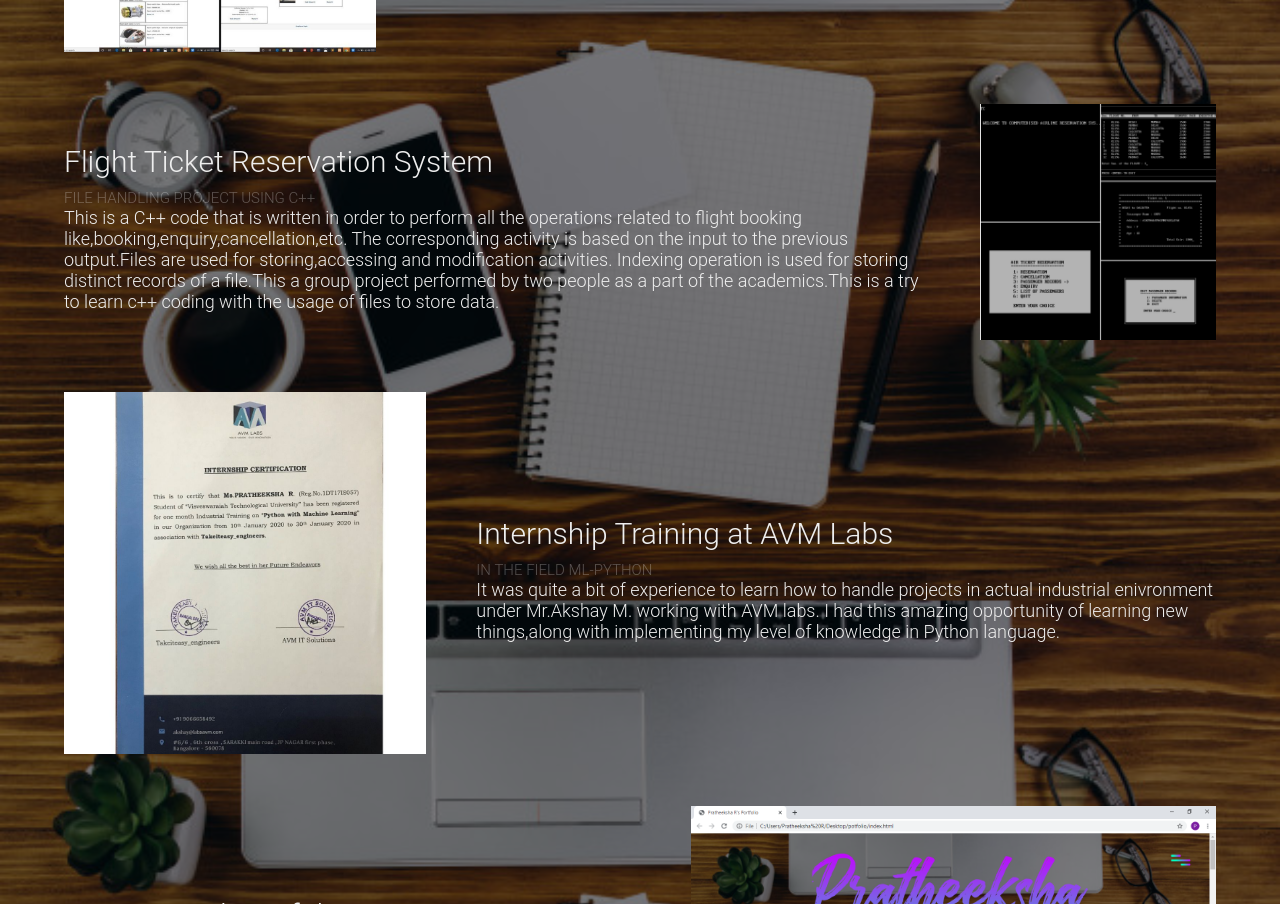
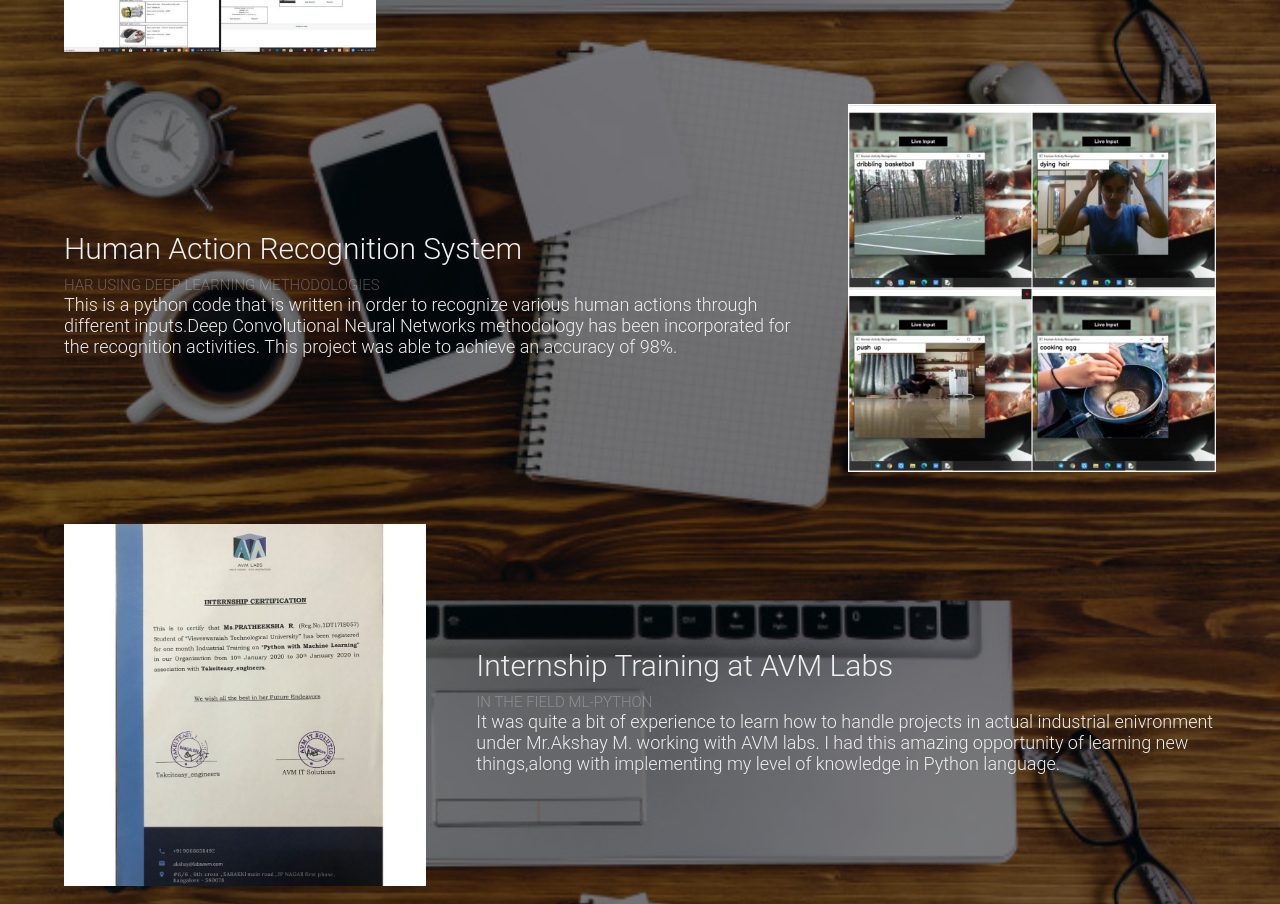
Before and after one commit to PratheekshaR/PratheekshaR.github.io, a website: page index.html in a window 1280 px wide. Shown: the part 2810-3714 px from the top of the page. Drawn offline with nearby package versions, Linux system fonts and the light colour scheme.

Commit message:
Update index.html

```diff
--- a/index.html
+++ b/index.html
@@ -157,19 +157,18 @@
         </div>
         <div class="portfolio-item">
             <div class="portfolio-description has-margin-right">
-                <h6>Flight Ticket Reservation System</h6>
-                <h1>File Handling Project using c++</h1>
+                <h6>Human Action Recognition System</h6>
+                <h1>HAR using Deep Learning Methodologies</h1>
                 <p>
-                    This is a C++ code that is written in order to perform all the operations related to flight booking like,booking,enquiry,cancellation,etc.
-                    The corresponding activity is based on the input to the previous output.Files are used for storing,accessing and modification activities.
-                    Indexing operation is used for storing distinct records of a file.This a group project performed by two people
-                    as a part of the academics.This is a try to learn c++ coding with the usage of files to store data.
+                    This is a python code that is written in order to recognize various human actions through different inputs.Deep Convolutional Neural Networks methodology has
+                    been incorporated for the recognition activities.
+                    This project was able to achieve an accuracy of 98%.
 
 
                 </p>
             </div>
             <div class="portfolio-img ">
-                <img src="images/portitem2.jpg" alt=""/>
+                <img src="images/Prolast.jpeg" alt=""/>
             </div>
         </div>
         <div class="portfolio-item">
```
